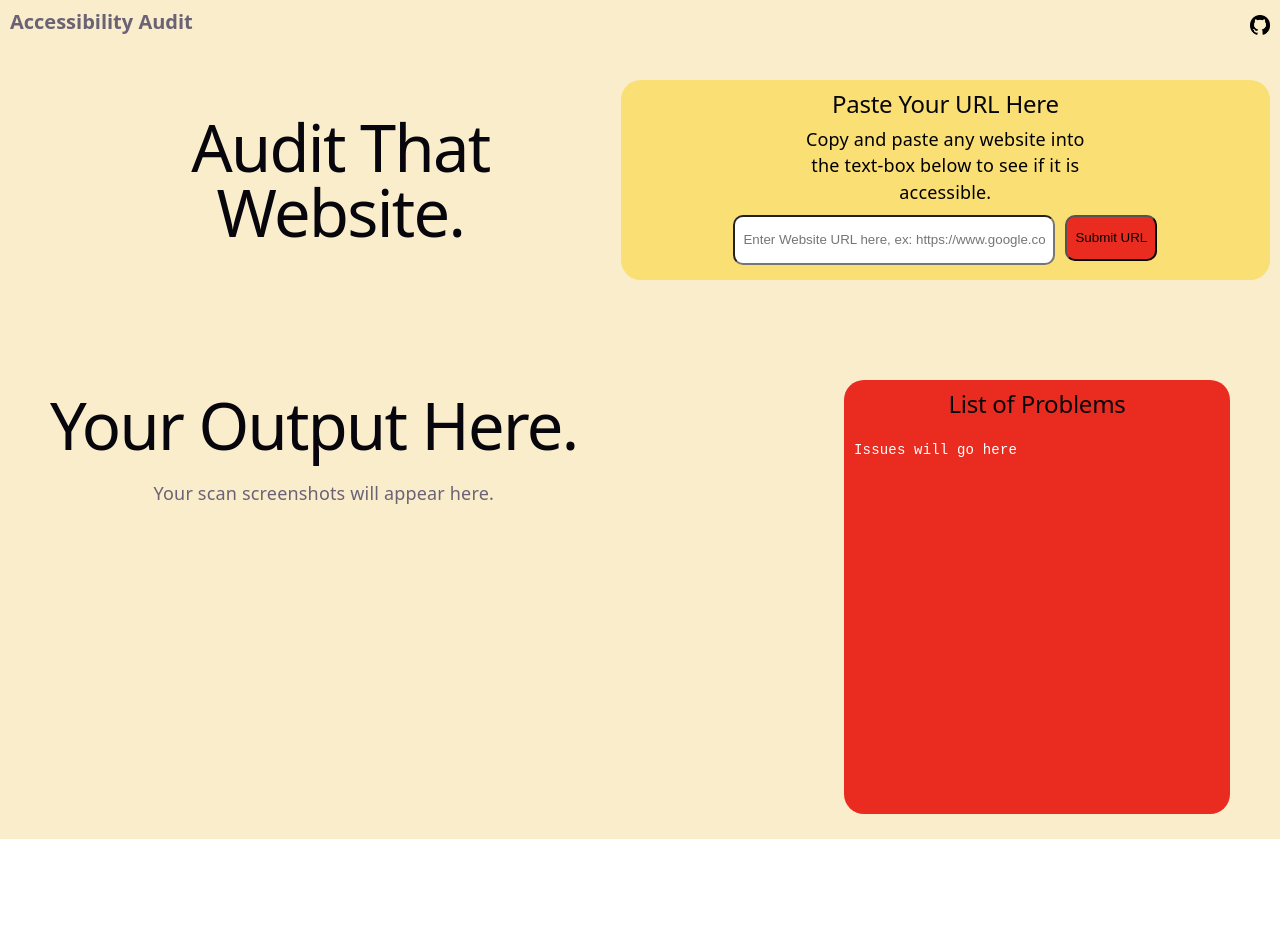
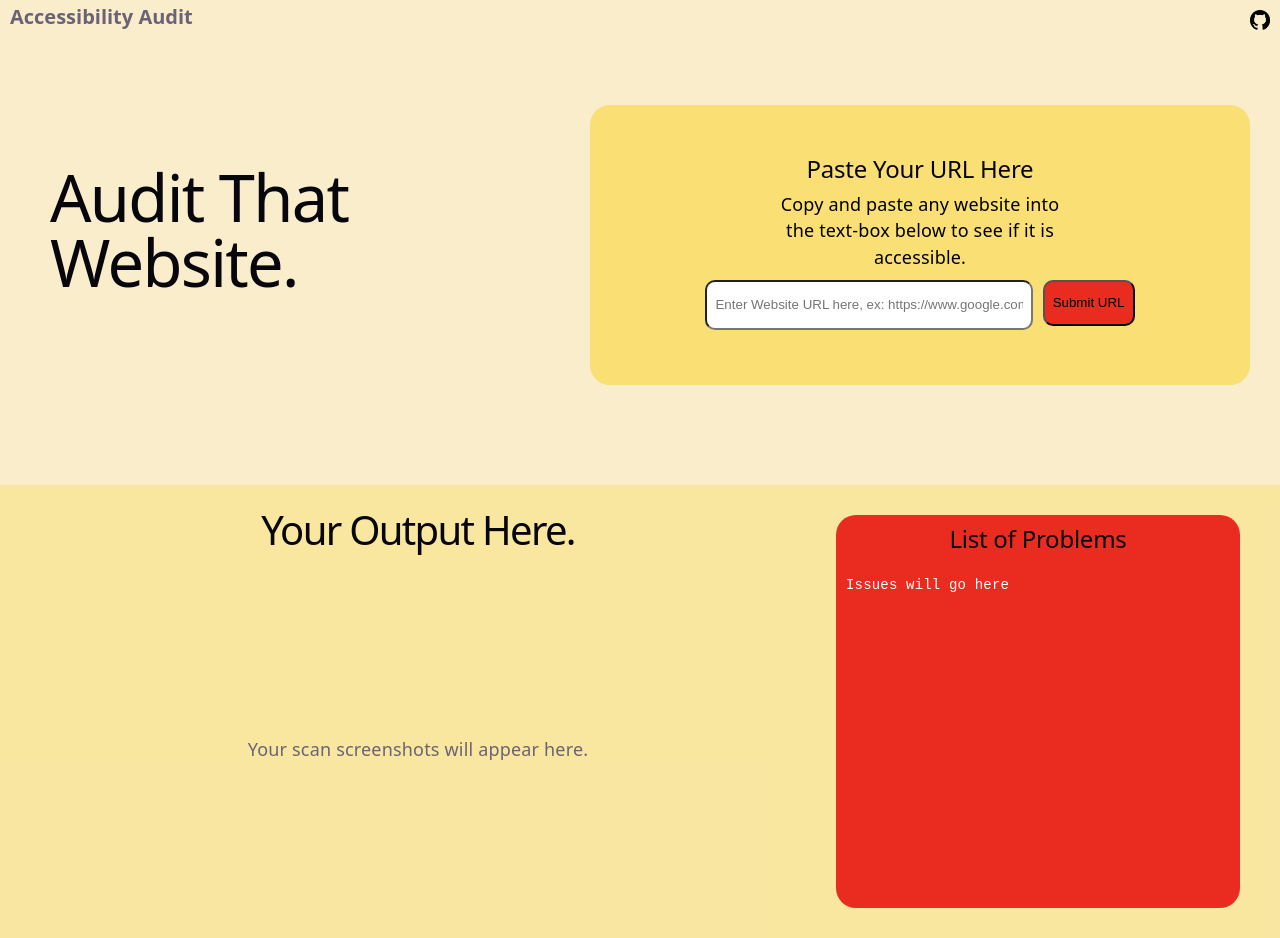
Before and after one commit to tis-lexie/accessibility-audit, a React (Vite) app: page / in a window 1280 px wide. Before the commit the page ends 839 px from the top, so only its background shows below. Built offline with nearby package versions, Linux system fonts and the light colour scheme.

Commit message:
adding css formatting

```diff
--- a/src/App.css
+++ b/src/App.css
@@ -3,7 +3,7 @@
 }
 
 .main-container {
-  margin: 10px;
+  margin: 0;
 }
 
 .top-bar {
@@ -11,12 +11,15 @@
   display: flex;
   justify-content: space-between;
   align-items: center;
+  margin-top: 5px;
+  margin-left: 10px;
 }
 .logo {
   max-height: 20px;
   display: flex;
   justify-content: right;
   align-items: right;
+  margin-right: 10px;
 }
 .top-wrapper {
   display: flex;
@@ -30,15 +33,19 @@
   display: flex;
   justify-content: flex-start;
   line-height: 1;
-
+  width: 300px;
+  text-align: left;
 }
 .url-container {
   display: flex;
   width: 50%;
   flex-direction: column;
   align-items: center;
-  margin: 30px, 0px, 0px, 0px;
+  margin-top: 30px;
+  margin-right: 30px;
   padding: 10px;
+  padding-top: 50px;
+  padding-bottom: 50px;
   background: var(--light-accent);
   border-radius: 20px;
 }
@@ -60,44 +67,55 @@
   background-color: #fff;
   width: 60%;
   color: #000;
-
   margin-bottom: 5px;
   height: 30px;
 }
-#url, #button1{
+#url,
+#button1 {
   padding: 8px;
   border-radius: 10px;
-
 }
 
 #button1 {
   background-color: var(--accent);
   margin-left: 10px;
   height: 46px;
-
 }
 
-.output-section{
+.output-section {
   display: flex;
+  background-color: #f9df7480;
   align-items: stretch;
   justify-content: space-between;
-  margin-left: 40px;
-  margin-bottom: 15px;
+  gap: 40px;
 }
-.problems-text{
+.problems-text {
   display: flex;
-  flex: 1 1 30%;
+  flex: 0 0 30%;
   align-self: stretch;
-  min-width: 30%;
-  max-width: 30%;
   flex-direction: column;
   align-items: center;
   padding: 10px;
   border-radius: 20px;
   background-color: var(--accent);
-  margin-right: 40px;
+
+  margin: 30px 40px 30px 0px;
+
 }
 
+.text-image-wrapper {
+  display: flex;
+  flex: 1 1 70%;
+  min-width: 0;
+  flex-direction: column;
+  align-items: center;
+  margin-left: 40px;
+  margin-bottom: 15px;
+}
+
+.text-image-wrapper h1 {
+  font-size: 40px;
+}
 #problem-output{
   flex: 1 1 auto;
   width: 100%;
@@ -113,12 +131,14 @@
   line-height: 1.5;
   color: #fff;
   font-size: 14px;
+
 }
 #problem-output:focus {
   outline: none;
 }
 .image-area {
   width: 100%;
+  box-sizing: border-box;
   max-width: 700px;
   min-height: 300px;
   max-height: 2000px;
@@ -127,14 +147,15 @@
   border-radius: 0px;
   padding: 10px;
   display: flex;
-  align-items: flex-start;
+  align-items: center;
   justify-content: center;
   overflow-y: auto;
   overflow-x: auto;
 }
 
 .image-area img {
-  width: 100%;
+  width: auto;
+  max-width: 100%;
   height: auto;
   display: block;
 }
@@ -143,4 +164,17 @@
   display: flex;
   gap: 8px;
   justify-content: center;
+
 }
+
+.image-tab{
+  padding: 10px;
+  border-radius: 10px;
+  background-color: var(--accent-bg);
+
+}
+.image-tab:focus{
+  padding: 10px;
+  border-radius: 10px;
+  background-color: #ca4520;
+}
--- a/src/ChatPanel.css
+++ b/src/ChatPanel.css
@@ -48,7 +48,7 @@
 
 .msg.assistant {
   align-self: flex-start;
-  background: var(--code-bg);
+  background: #fbf3df;
   color: var(--text-h);
 }
 
--- a/src/index.css
+++ b/src/index.css
@@ -81,10 +81,12 @@ h1 {
   letter-spacing: -1.68px;
   margin: 32px 0;
   @media (max-width: 1024px) {
-    font-size: 36px;
+    font-size: 50px;
     margin: 20px 0;
   }
+
 }
+
 h2 {
   font-size: 24px;
   line-height: 118%;
--- a/src/screenshotViewer.jsx
+++ b/src/screenshotViewer.jsx
@@ -17,7 +17,12 @@ function ScreenshotViewer({ images = [] }) {
     <div>
       <div className="image-tabs" role="group" aria-label="Screenshot view">
         {images.map((img, i) => (
-          <button key={img.id} aria-pressed={i === selected} onClick={() => setSelected(i)}>
+          <button
+            key={img.id}
+            className = {`image-tab${i === selected ? " selected" : ""}`}
+            aria-pressed={i === selected}
+            onClick={() => setSelected(i)}
+          >
             {img.label}
           </button>
         ))}
```
Also changed, not shown: src/App.jsx (line endings or trailing spaces).
